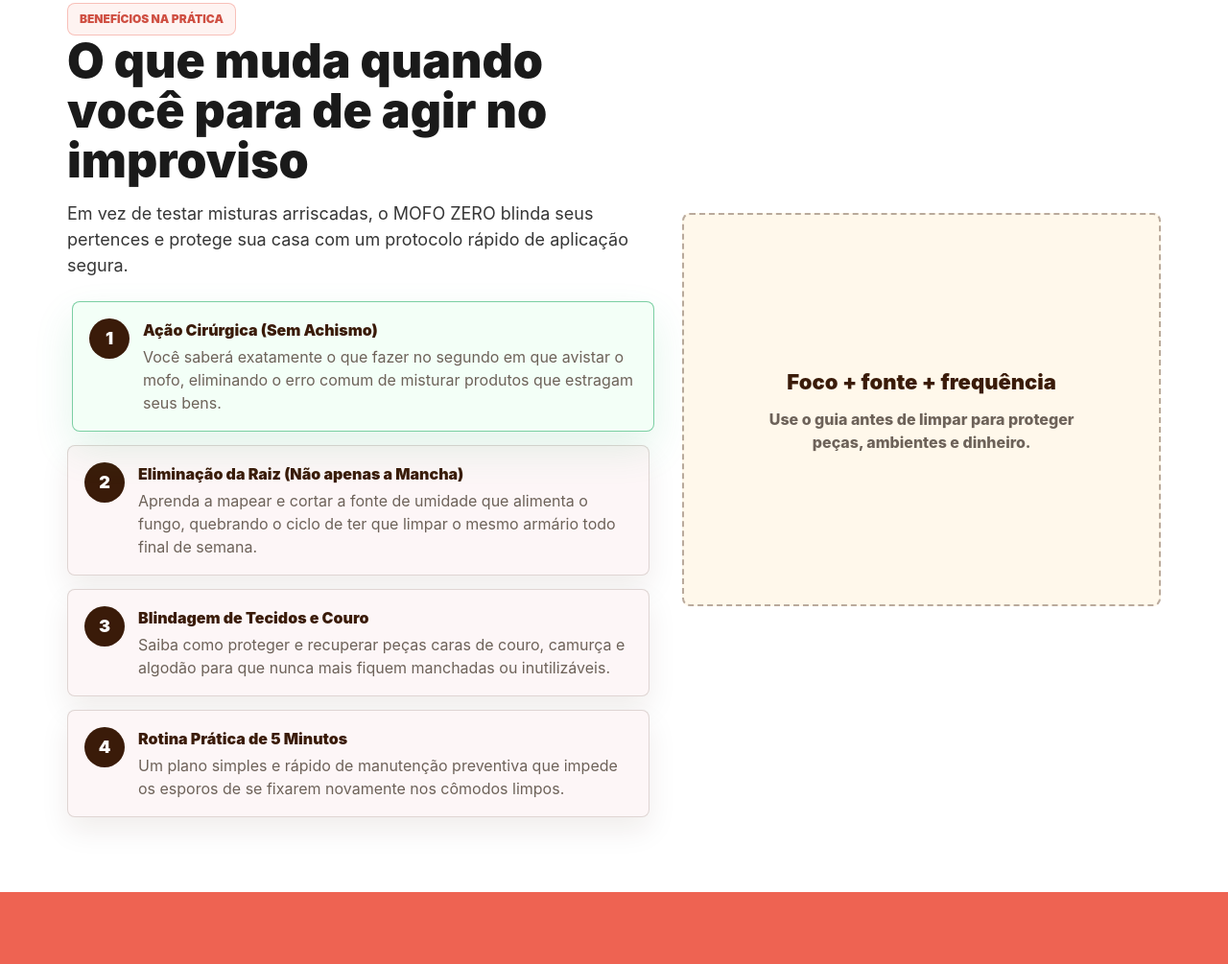
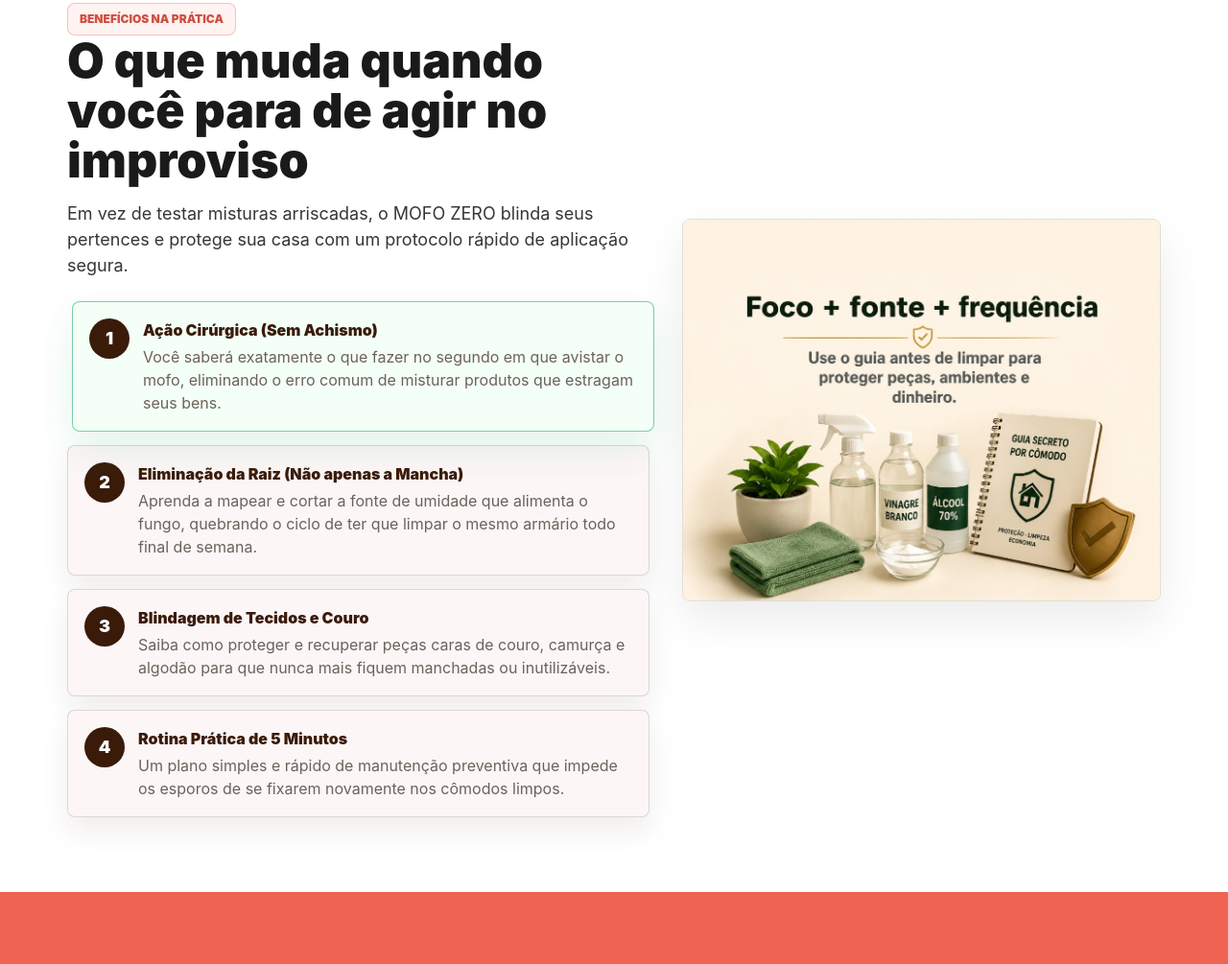
Before and after one commit to lima81855/gui-4f-mofo-zero, a plain HTML site: page index.html in a window 1280 px wide. Shown: the part 2787-3792 px from the top of the page at 96% size. Drawn offline with Linux system fonts and the light colour scheme.

Commit message:
feat(benefits): integrate uploaded benefits mockup image, replacing dashed placeholder

```diff
--- a/index.html
+++ b/index.html
@@ -648,37 +648,25 @@
       color: var(--muted);
     }
 
-    .image-placeholder {
-      display: grid;
-      place-items: center;
-      min-height: 410px;
-      padding: 28px;
-      border: 2px dashed rgba(58, 27, 9, .35);
-      border-radius: 8px;
-      background: var(--cream);
-      color: var(--brown);
-      text-align: center;
+    .benefits-visual-frame {
+      width: 100%;
+      border-radius: 8px;
+      overflow: hidden;
+      border: 1px solid var(--line);
+      box-shadow: 0 20px 46px rgba(0, 0, 0, .08);
       transition: transform .24s ease, border-color .24s ease, box-shadow .24s ease;
     }
 
-    .image-placeholder:hover {
+    .benefits-visual-frame:hover {
       border-color: rgba(57, 181, 116, .58);
-      box-shadow: 0 18px 40px rgba(57, 181, 116, .14);
+      box-shadow: 0 24px 50px rgba(57, 181, 116, .16);
       transform: translateY(-4px);
     }
 
-    .image-placeholder strong {
+    .benefits-visual-img {
       display: block;
-      margin-bottom: 10px;
-      font-size: 22px;
-      font-weight: 950;
-    }
-
-    .image-placeholder p {
-      max-width: 330px;
-      margin: 0;
-      color: var(--muted);
-      font-weight: 800;
+      width: 100%;
+      height: auto;
     }
 
     .feature p,
@@ -1268,11 +1256,8 @@
           </div>
         </div>
 
-        <div class="image-placeholder" aria-label="Imagem de apoio dos benefícios do guia">
-          <div>
-            <strong>Foco + fonte + frequência</strong>
-            <p>Use o guia antes de limpar para proteger peças, ambientes e dinheiro.</p>
-          </div>
+        <div class="benefits-visual-frame" aria-label="Imagem de apoio dos benefícios do guia: Foco + fonte + frequência">
+          <img src="mofo-zero-beneficios.jpg" alt="Foco + fonte + frequência: Use o guia antes de limpar para proteger peças, ambientes e dinheiro" class="benefits-visual-img">
         </div>
       </div>
     </section>
```
Also changed, not shown: mofo-zero-beneficios.jpg (added).
